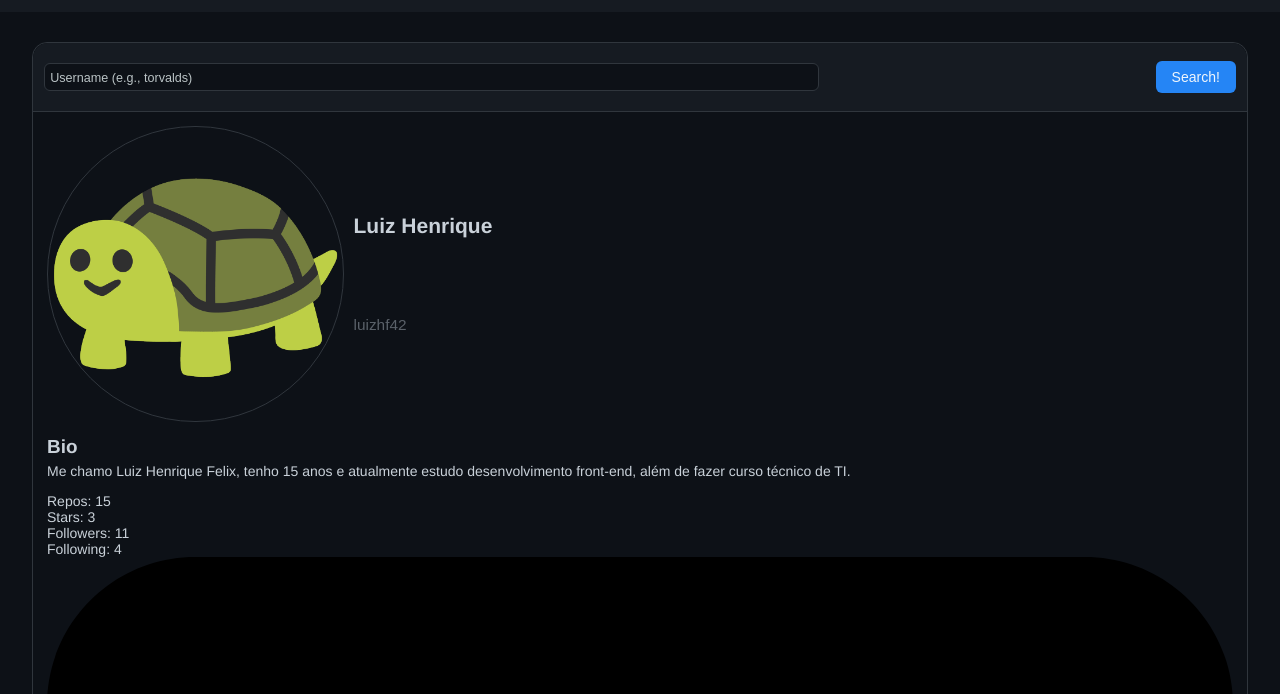
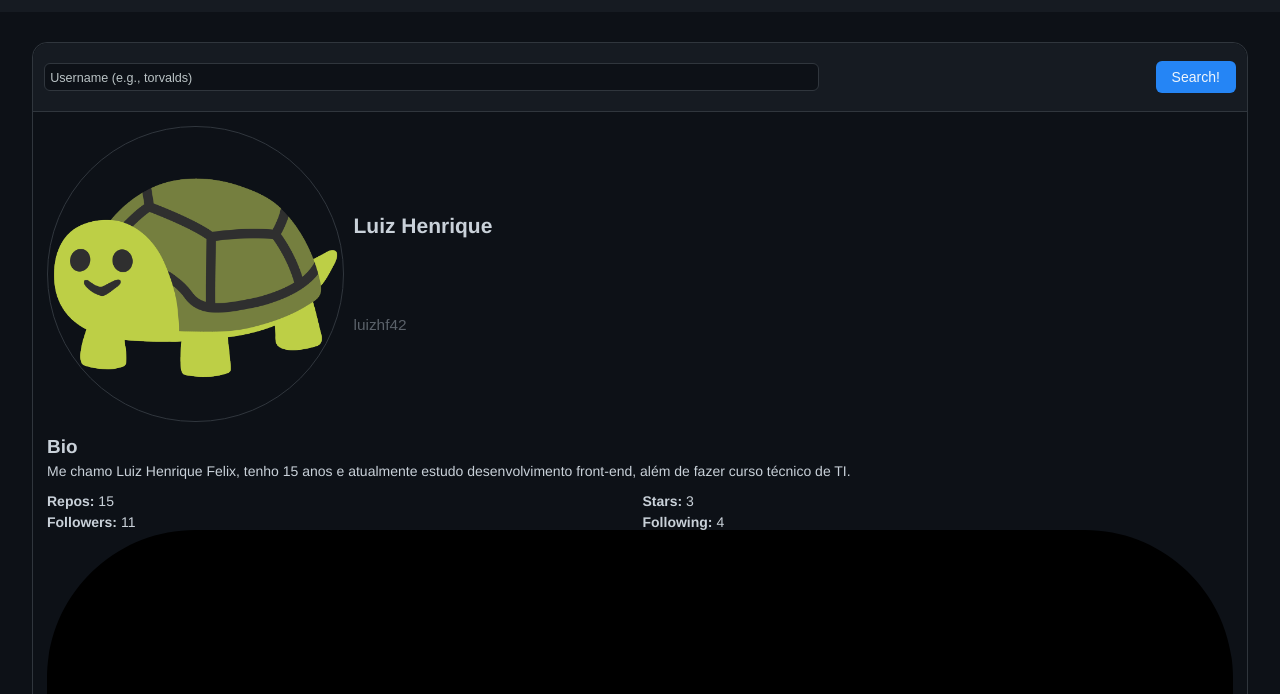
Before and after one commit to luizhf42/github-user-search, a plain HTML site: page index.html in a window 1280 px wide. Shown: the part 106-800 px from the top of the page. Drawn offline with Linux system fonts and the light colour scheme.

Commit message:
making the social info section

```diff
--- /dev/null
+++ b/assets/style/main/user-info/social-info.css
@@ -0,0 +1,14 @@
+.social-info {
+  display: grid;
+  grid-template-columns: repeat(2, 1fr);
+  grid-template-rows: repeat(2, 1fr);
+  grid-gap: 5px;
+}
+
+.social-info-p {
+    font-weight: 700;
+}
+
+.info-number {
+    font-weight: 400;
+}
--- a/index.html
+++ b/index.html
@@ -14,6 +14,7 @@
     <link rel="stylesheet" href="assets/style/main/user-info/user-info.css">
     <link rel="stylesheet" href="assets/style/main/user-info/main-info.css">
     <link rel="stylesheet" href="assets/style/main/user-info/bio.css">
+    <link rel="stylesheet" href="assets/style/main/user-info/social-info.css">
 
     <title>GitHub User Search</title>
   </head>
```
